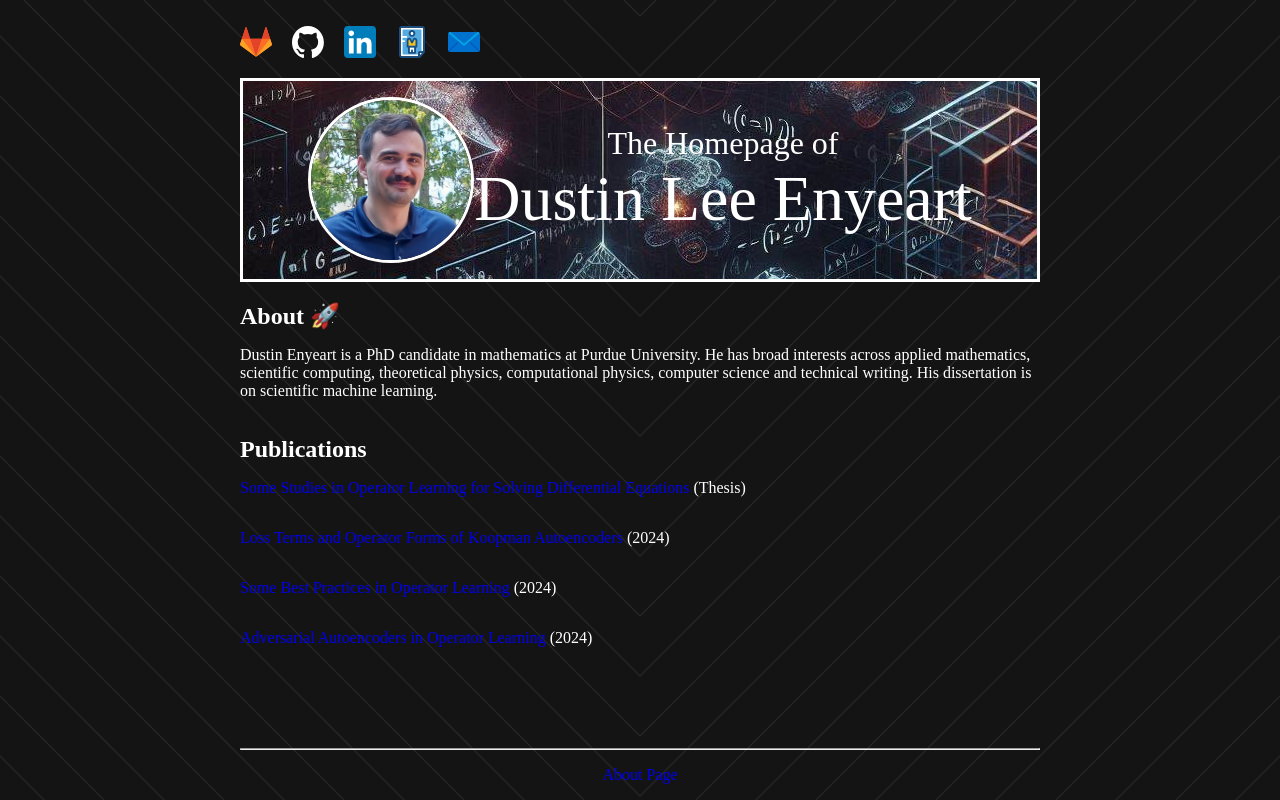
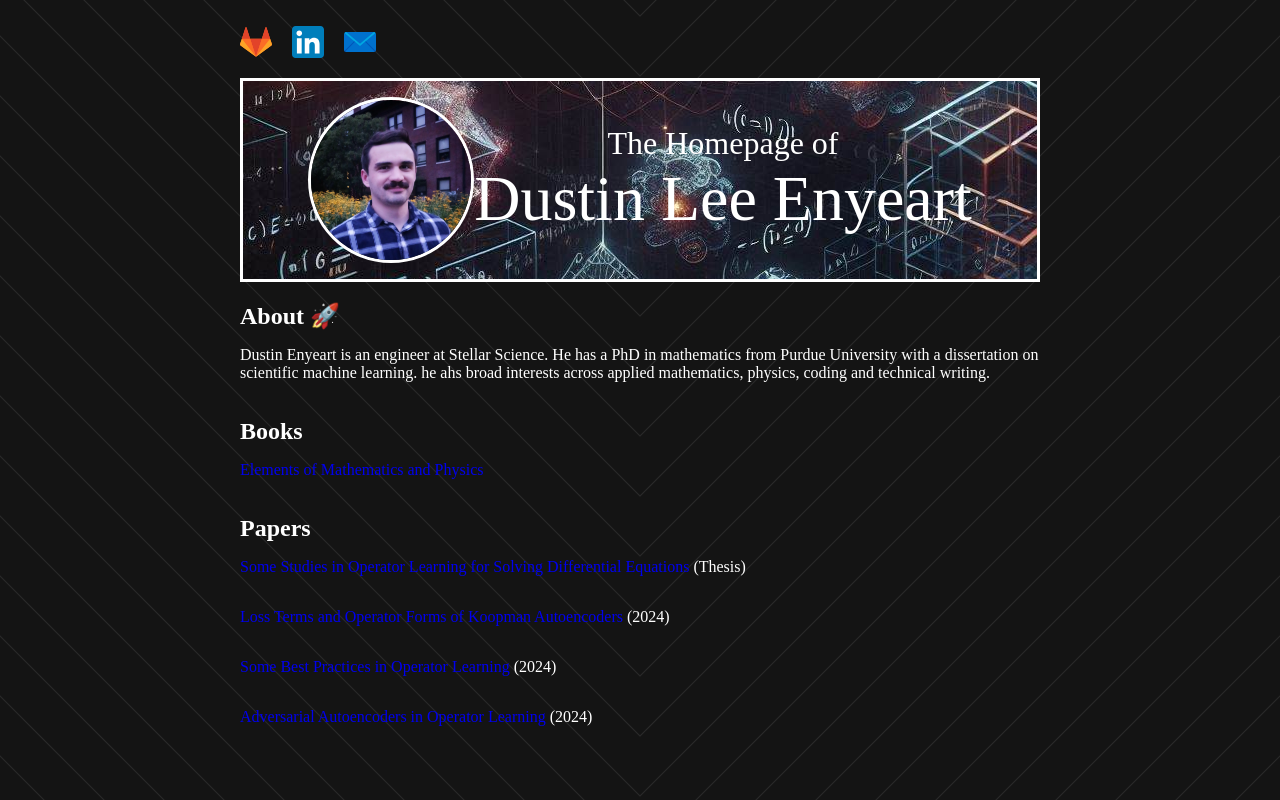
Before and after one commit to dustin-enyeart/dustin-enyeart.github.io, a Flask app: page / in a window 1280 px wide. Run offline with Flask 3, Linux system fonts and the light colour scheme.

Commit message:
Added book

```diff
--- a/homepage/templates/home.html
+++ b/homepage/templates/home.html
@@ -55,11 +55,11 @@
         src="{{ url_for('static', filename='gitlab.svg') }}">
     </a>
     {# GitHub #}
-    <a class="icon-link"
+    <!-- <a class="icon-link"
     href="https://github.com/dustin-enyeart">
         <img class="icon-link-image"
         src="{{ url_for('static', filename='github.svg') }}">
-    </a>
+    </a> -->
     {# LinkedIn #}
     <a class="icon-link"
     href="https://www.linkedin.com/in/dustin-lee-enyeart-6a15582aa/">
@@ -67,12 +67,13 @@
         src="{{ url_for('static', filename='linkedin.svg') }}">
     </a>
     {# Resume and CV#}
-    <button id="resumeButton">
+    <!-- <button id="resumeButton">
         <span>
         <img class="icon-link-image"
             src="{{ url_for('static', filename='resume.svg') }}">
         </span>
     </button>
+    -->
     {# Mail #}
     <button id="emailButton">
         <span>
@@ -81,7 +82,7 @@
         </span>
     </button>
     {# Resume Model #}
-    <div id="resumeModal" class="modal">
+    <!-- <div id="resumeModal" class="modal">
         <div class="modal-content">
             <span class="close">×</span>
             <p>
@@ -96,8 +97,9 @@
                     CV
                 </a>
             </p>
+        </div>
     </div>
-    </div>
+    -->
     {# Email Model #}
     <div id="emailModal" class="modal">
     <div class="modal-content">
@@ -167,14 +169,27 @@
 <div class="section">
     <h2> About 🚀 </h2>
     <p>
-        Dustin Enyeart is a PhD candidate in mathematics at Purdue University. He has broad interests across applied mathematics, scientific computing, theoretical physics, computational physics, computer science and technical writing. His dissertation is on scientific machine learning.
+        Dustin Enyeart is an engineer at Stellar Science.
+        He has a PhD in mathematics from Purdue University with a dissertation on scientific machine learning.
+        he ahs broad interests across applied mathematics, physics, coding and technical writing.
     </p>
 </div>
 
 
-{# Publications #}
+{# Books #}
 <div class="section">
-    <h2> Publications </h2>
+    <h2> Books </h2>
+    <p>
+        <a class="footer-link"
+        href="https://leanpub.com/elements">
+            Elements of Mathematics and Physics
+        </a>
+    </p>
+</div>
+
+{# Papers #}
+<div class="section">
+    <h2> Papers </h2>
     <p>
         <a class="footer-link"
         href="https://hammer.purdue.edu/articles/thesis/Some_Studies_in_Operator_Learning_for_Solving_Differential_Equations/27936021?file=50903178">
@@ -202,17 +217,18 @@
             Adversarial Autoencoders in Operator Learning
         </a> (2024)
     </p>
+</div>
 
 
 {# About Page #}
-<div class="footer">
+<!-- <div class="footer">
 <hr>
     <p>
         <a class="footer-link" href="{{ url_for('about') }}">
             About Page
         </a>
     </p>
-</div>
+</div> -->
 
 
 <script src="static/scripts.js"></script>
```
Also changed, not shown: homepage/build/index.html (+25 -9 lines), homepage/static/profile.jpeg, 1 other file.
